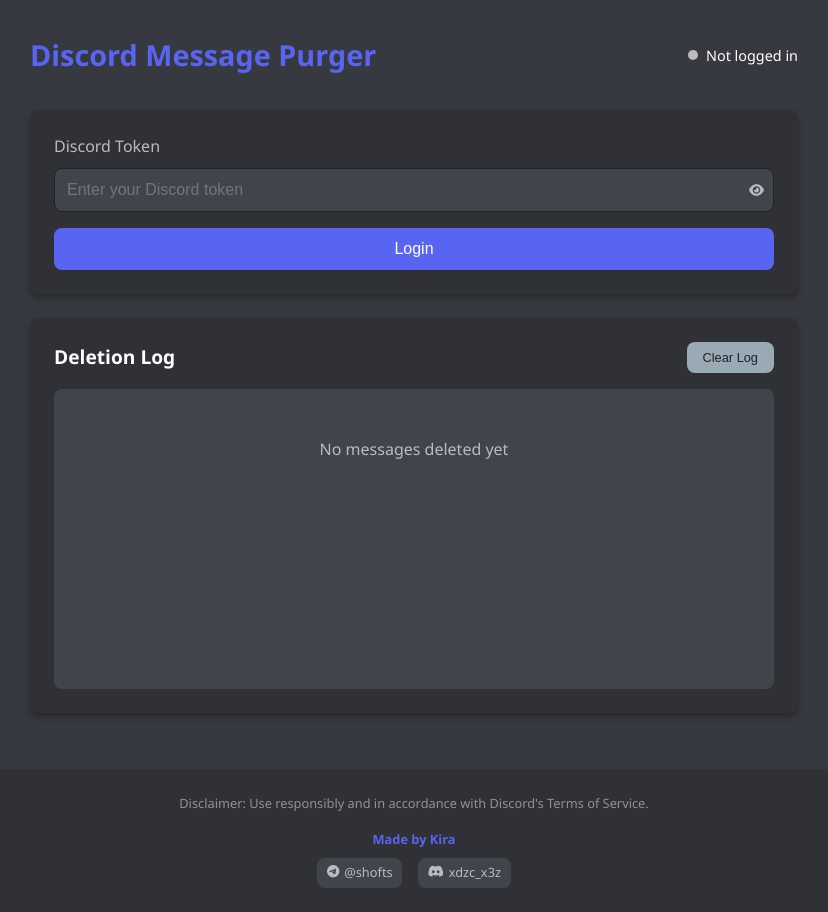
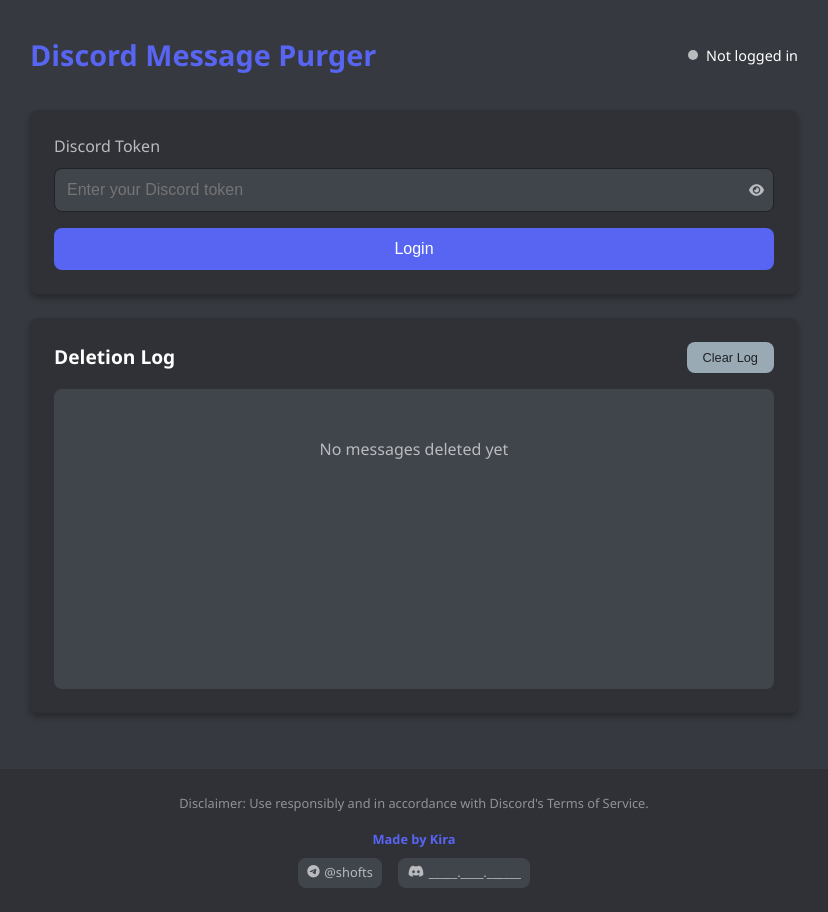
Before and after one commit to ok331/MessagePurger, a plain HTML site: page index.html in a window 1280 px wide. Shown: the whole page, without its empty margins (226-1054 px from the left). Drawn offline with Linux system fonts and the light colour scheme.

Commit message:
Update index.html

```diff
--- a/index.html
+++ b/index.html
@@ -87,7 +87,7 @@
                 </a>
                 <div class="copyable-username">
                     <i class="fab fa-discord"></i>
-                    <span class="username" id="discordUsername">xdzc_x3z</span>
+                    <span class="username" id="discordUsername">_____.____.______</span>
                     <span class="copy-tooltip">Click to copy</span>
                 </div>
             </div>
```
